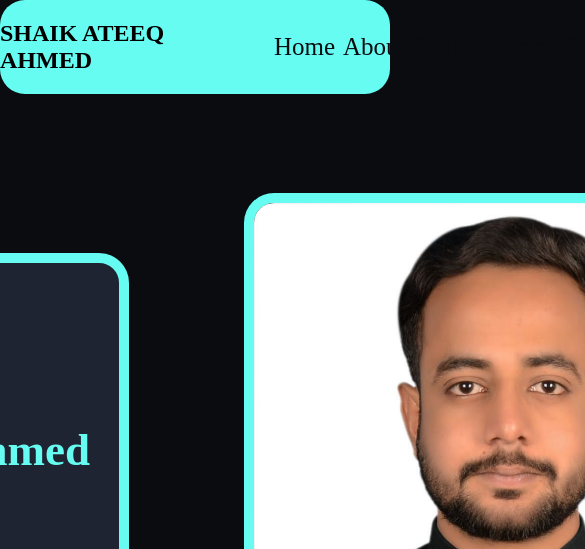
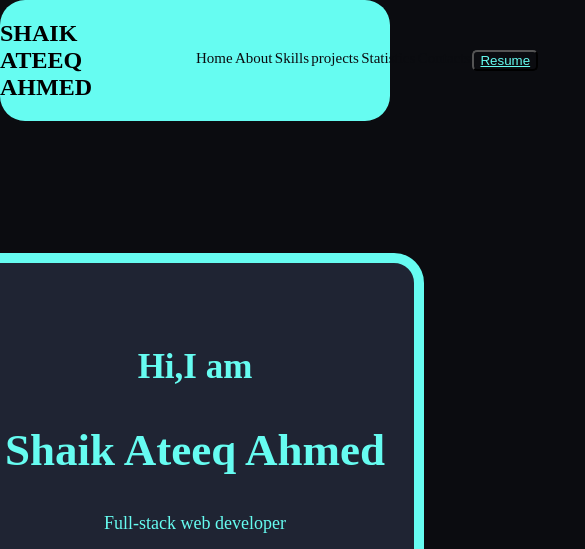
Before and after one commit to Shaikateeqahmed/Shaikateeqahmed.github.io, a plain HTML site: page index.html in a window 390 px wide. Shown: the top 549 px of the page, 585 px wide, since content can reach past the window. Drawn offline with Linux system fonts and the light colour scheme; a script that the page names is missing.

Commit message:
portfolio some changes

```diff
--- a/index.html
+++ b/index.html
@@ -9,7 +9,7 @@
 
         body,html{
             margin: 0;
-            scroll-behavior: smooth;
+            /* scroll-behavior: smooth; */
             background-color: #0B0c10;
         }
         #header{
@@ -465,6 +465,13 @@
     #aboutdev> p{
          width: 60%;
        }
+       #nav-menu>ul>li{
+            font-size: 20px;
+
+        }
+        #nav-menu{
+            width: 60%;
+        }
     }
     @media all and (min-width:380px) and (max-width:800px){
 
@@ -483,6 +490,30 @@
          width: 80%;
          margin: auto;
        }
+       #homedev{
+
+            display: grid;
+            grid-template-columns: repeat(1,auto);
+            grid-template-rows: auto;
+           gap: 5px;
+            /* border: 1px solid red; */
+
+        }
+        #nav-menu>ul>li{
+            font-size: 15px;
+
+        }
+        #nav-menu{
+            width: 60%;
+        }
+        #header{
+            justify-content: stretch;
+            align-items: center;
+        }
+        #nav-menu>ul{
+            gap: 1%;
+        }
+
      }
     </style>
 </head>
```
